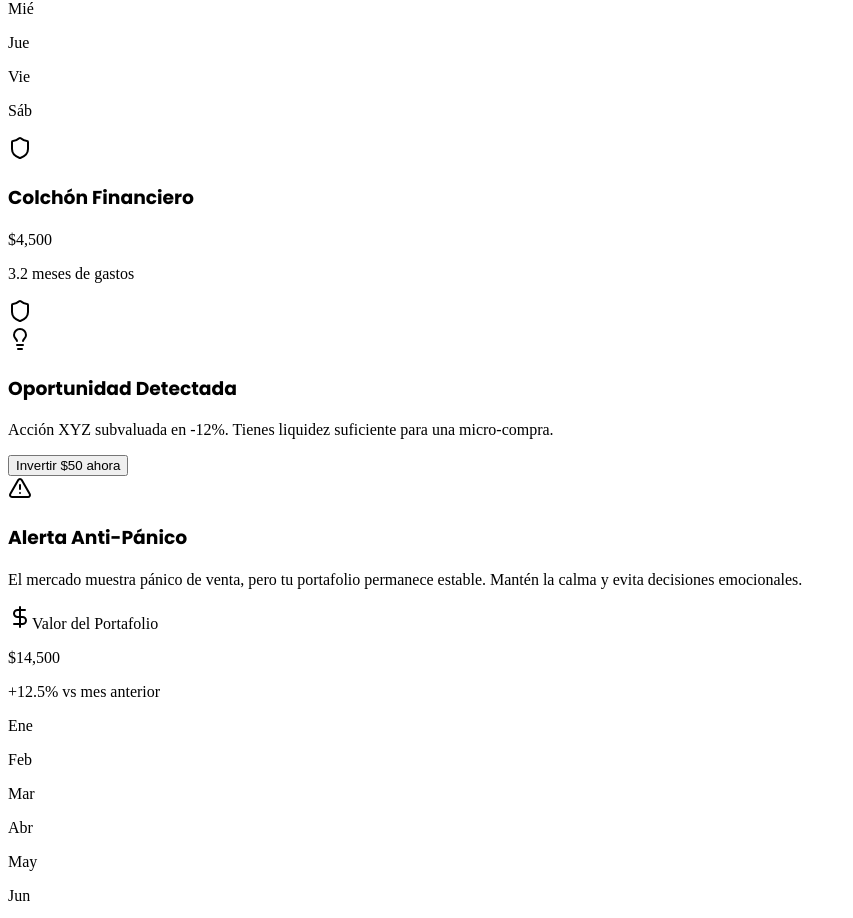
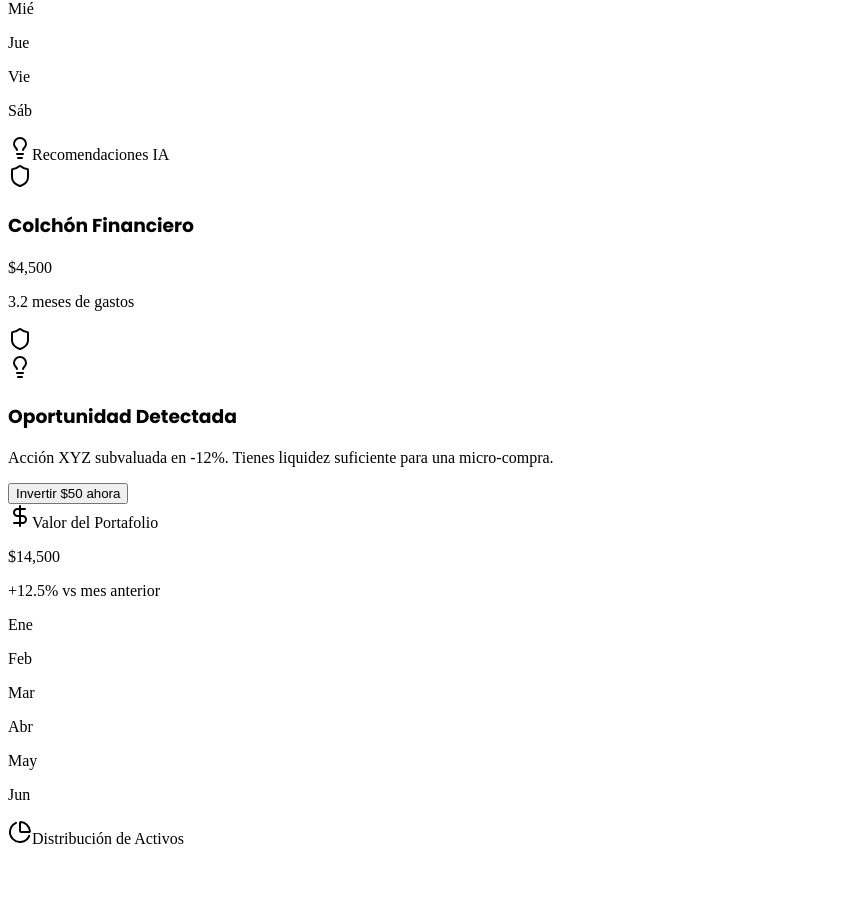
Before and after one commit to legiontec/fincoach, a React (Vite) app in the folder client/: page /dashboard in a window 1280 px wide. Shown: the part 1437-2355 px from the top of the page, without its empty margins (0-853 px from the left). Built offline with nearby package versions, Linux system fonts and the light colour scheme; no server answers; sample sign-in values are in the browser's storage; a web font is replaced by a local one.

Commit message:
Update total

```diff
--- a/client/src/pages/dashboard.tsx
+++ b/client/src/pages/dashboard.tsx
@@ -258,7 +258,14 @@ export default function Dashboard() {
             </Card>
 
             {/* Card 4: IA Recommendations */}
-            <div className="col-span-2 md:col-span-2 space-y-4">
+            <Card className="hover-elevate transition-all duration-300 flex flex-col">
+              <CardHeader>
+                <CardTitle className="flex items-center gap-2">
+                  <Lightbulb className="w-5 h-5 text-primary" />
+                  Recomendaciones IA
+                </CardTitle>
+              </CardHeader>
+              <CardContent className="flex-1 overflow-y-auto space-y-4">
               {/* Financial Cushion Card */}
               <Card className="hover-elevate transition-all duration-300 bg-gradient-to-br from-blue-50 to-blue-100 border-blue-200">
                 <CardContent className="p-6">
@@ -298,21 +305,8 @@ export default function Dashboard() {
                 </CardContent>
               </Card>
 
-              {/* Alert Card */}
-              <Card className="hover-elevate transition-all duration-300 bg-gradient-to-br from-red-50 to-pink-50 border-red-200">
-                <CardContent className="p-6">
-                  <div className="flex items-start gap-3">
-                    <AlertTriangle className="w-6 h-6 text-red-600 flex-shrink-0" />
-                    <div className="flex-1">
-                      <h3 className="font-semibold text-red-900 mb-1">Alerta Anti-Pánico</h3>
-                      <p className="text-sm text-red-700">
-                        El mercado muestra pánico de venta, pero tu portafolio permanece estable. Mantén la calma y evita decisiones emocionales.
-                      </p>
-                    </div>
-                  </div>
-                </CardContent>
-              </Card>
-            </div>
+              </CardContent>
+            </Card>
 
             {/* Card 5: Portfolio Value */}
             <Card className="hover-elevate transition-all duration-300 flex flex-col">
```
Also changed, not shown: 1 other file (tests, documents, lock files or other folders).
